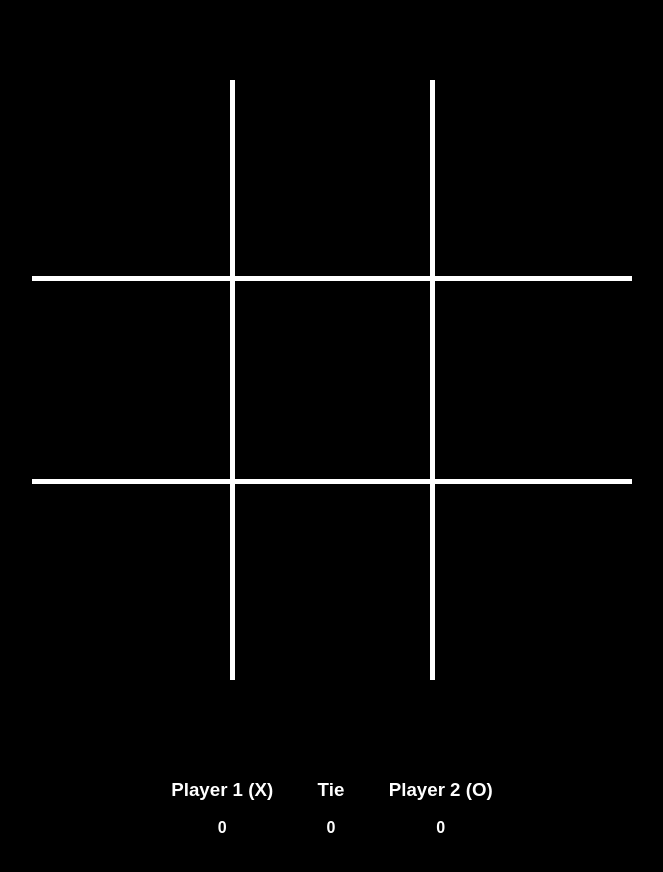
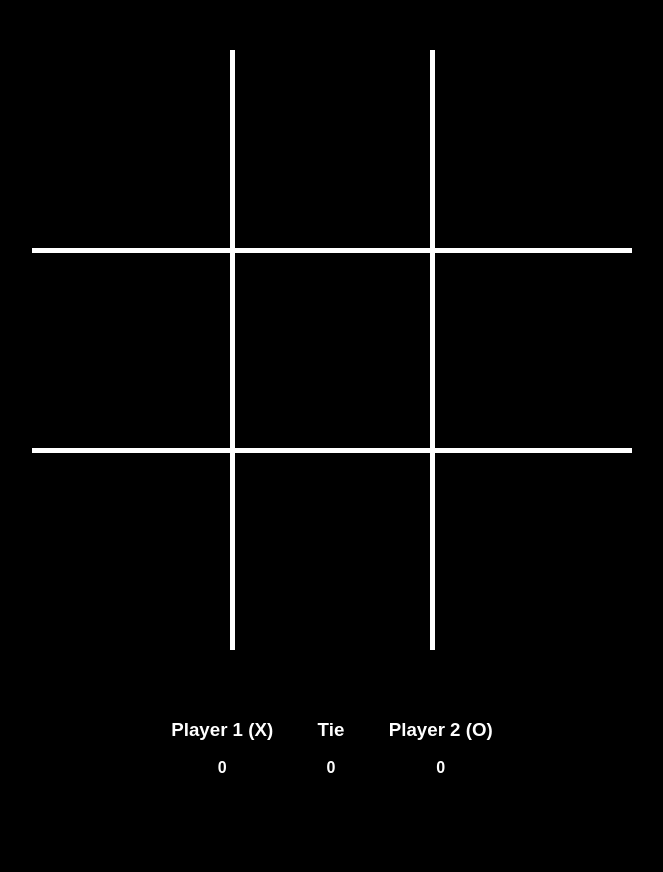
Before and after one commit to Steven-Ang/Tic-Tac-Toe, a plain HTML site: page index.html in a window 1280 px wide. Shown: the whole page, without its empty margins (308-971 px from the left). Drawn offline with Linux system fonts and the light colour scheme; a web font is replaced by a local one.

Commit message:
Change margin of the container

```diff
--- a/style.css
+++ b/style.css
@@ -1,5 +1,9 @@
 :root {
   --border-style: 5px solid white;
+}
+
+* {
+  box-sizing: border-box;
 }
 
 body {
@@ -10,13 +14,13 @@ body {
   color: #fff;
   margin: 0;
   padding: 0;
+  overflow: hidden;
 }
 
 .container {
   width: 600px;
   height: 600px;
-  margin: auto;
-  margin-top: 80px;
+  margin: 50px auto;
   text-align: center;
 }
 
```
